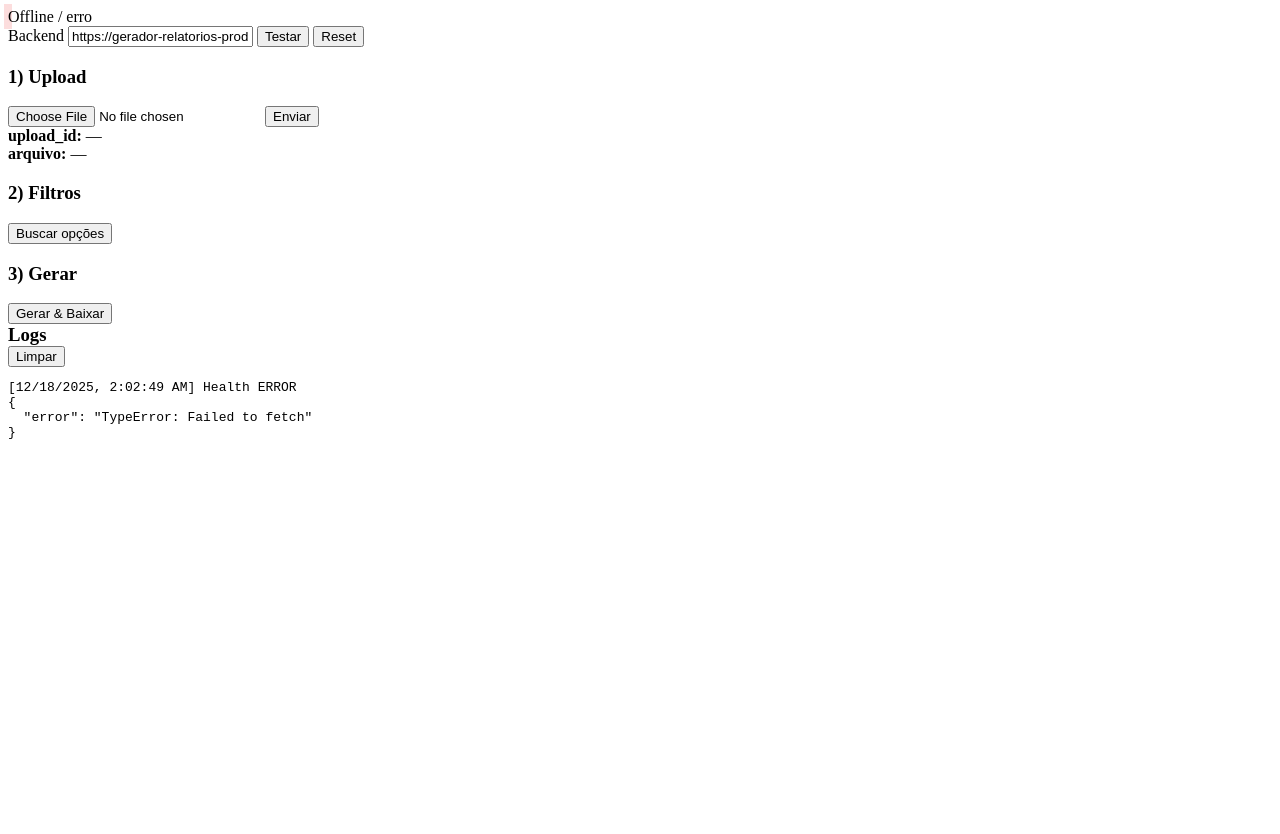
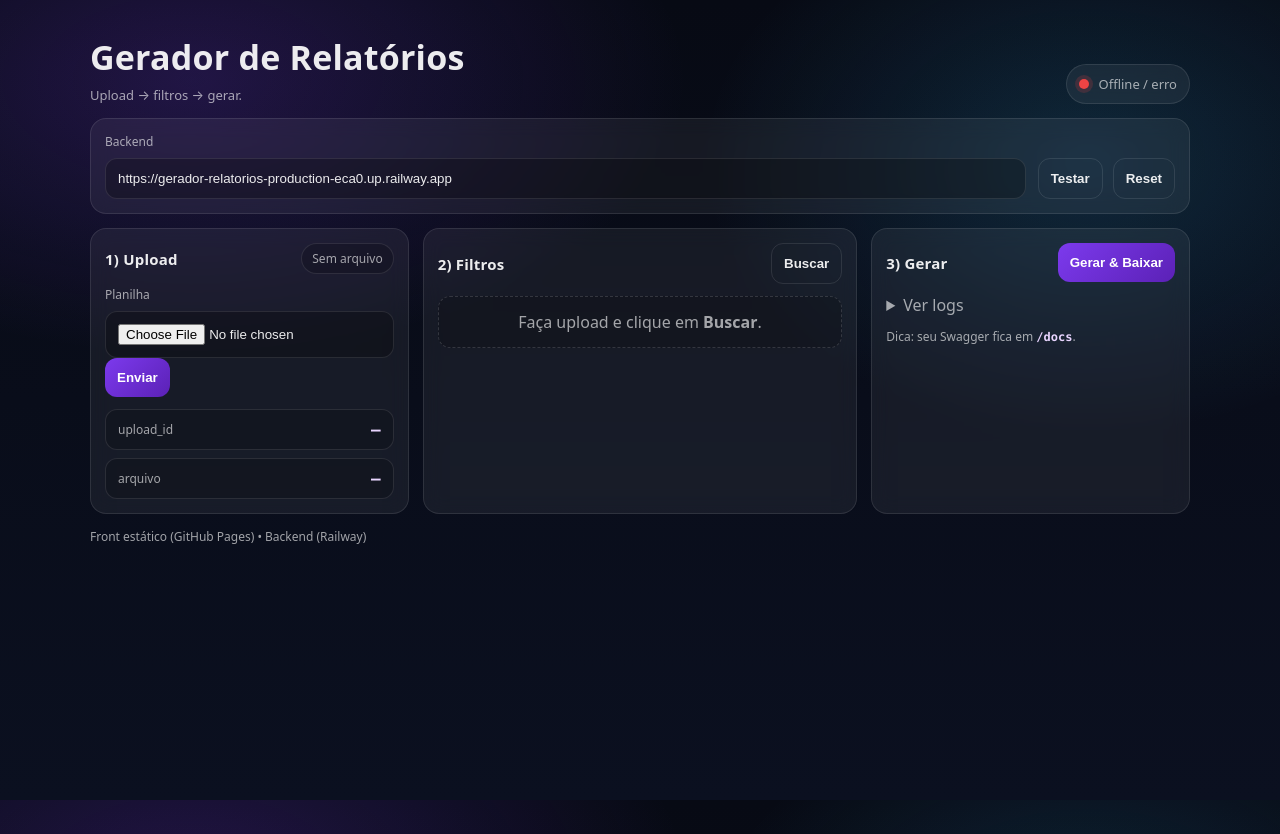
Before and after one commit to gabrielpolini22/gerador-relatorios, a plain HTML site: page index.html in a window 1280 px wide. Before the commit the page ends 800 px from the top, so only its background shows below. Drawn offline with Linux system fonts and the light colour scheme; no server answers.

Commit message:
Update index.html

```diff
--- a/index.html
+++ b/index.html
@@ -4,62 +4,106 @@
   <meta charset="UTF-8" />
   <meta name="viewport" content="width=device-width,initial-scale=1" />
   <title>Gerador de Relatórios</title>
+  <link rel="stylesheet" href="./styles.css" />
 </head>
 <body>
+  <main class="container">
+    <header class="topbar">
+      <div>
+        <h1>Gerador de Relatórios</h1>
+        <p>Upload → filtros → gerar.</p>
+      </div>
 
-  <!-- STATUS -->
-  <div class="status-pill">
-    <span id="statusDot" class="dot"></span>
+      <div class="statusPill" id="statusBox" title="Status do backend">
+        <span class="dot" id="statusDot"></span>
         <span id="statusText">Checando…</span>
       </div>
+    </header>
 
-  <!-- API BASE -->
+    <section class="panel">
       <div class="row">
+        <div class="field">
           <label>Backend</label>
-    <input id="apiBase" type="text" placeholder="https://sua-api" />
-
-    <button id="btnHealth" type="button">Testar</button>
-    <button id="btnReset" type="button">Reset</button>
+          <input id="apiBase" type="url" spellcheck="false" />
         </div>
 
-  <!-- UPLOAD -->
-  <div class="card">
-    <h3>1) Upload</h3>
+        <div class="actions">
+          <button class="btn ghost" id="btnHealth">Testar</button>
+          <button class="btn ghost" id="btnReset">Reset</button>
+        </div>
+      </div>
+    </section>
 
+    <section class="grid">
+      <!-- Upload -->
+      <section class="card">
+        <div class="cardHead">
+          <h2>1) Upload</h2>
+          <span class="chip" id="uploadChip">Sem arquivo</span>
+        </div>
+
+        <div class="field">
+          <label>Planilha</label>
           <input id="fileInput" type="file" accept=".xlsx,.xls,.xlsm,.csv" />
-    <button id="btnUpload" type="button">Enviar</button>
+        </div>
+
+        <button class="btn" id="btnUpload">Enviar</button>
 
         <div class="mini">
-      <div><b>upload_id:</b> <span id="uploadId">—</span></div>
-      <div><b>arquivo:</b> <span id="uploadName">—</span></div>
+          <div class="miniRow">
+            <span>upload_id</span>
+            <code id="uploadId">—</code>
+          </div>
+          <div class="miniRow">
+            <span>arquivo</span>
+            <code id="uploadName">—</code>
           </div>
         </div>
+      </section>
 
-  <!-- OPTIONS -->
-  <div class="card">
-    <h3>2) Filtros</h3>
-
-    <button id="btnOptions" type="button">Buscar opções</button>
-    <div id="optionsArea"></div>
+      <!-- Opções -->
+      <section class="card">
+        <div class="cardHead">
+          <h2>2) Filtros</h2>
+          <button class="btn ghost" id="btnOptions">Buscar</button>
         </div>
 
-  <!-- GERAR -->
-  <div class="card">
-    <h3>3) Gerar</h3>
+        <div id="optionsArea" class="optionsArea">
+          <div class="empty">
+            Faça upload e clique em <b>Buscar</b>.
+          </div>
+        </div>
+      </section>
 
-    <button id="btnGerar" type="button">Gerar & Baixar</button>
+      <!-- Gerar -->
+      <section class="card">
+        <div class="cardHead">
+          <h2>3) Gerar</h2>
+          <button class="btn" id="btnGerar">Gerar & Baixar</button>
         </div>
 
-  <!-- LOG -->
-  <div class="card">
-    <div class="row">
-      <h3 style="margin:0;">Logs</h3>
-      <button id="btnClearLog" type="button">Limpar</button>
+        <details class="details">
+          <summary>Ver logs</summary>
+          <div class="log">
+            <div class="logHead">
+              <span>Logs</span>
+              <button class="btn tiny ghost" id="btnClearLog">Limpar</button>
             </div>
             <pre id="log"></pre>
           </div>
+        </details>
 
-  <!-- IMPORTA SEU JS NO FINAL -->
+        <div class="hint">
+          Dica: seu Swagger fica em <code>/docs</code>.
+        </div>
+      </section>
+    </section>
+
+    <footer class="footer">
+      Front estático (GitHub Pages) • Backend (Railway)
+    </footer>
+  </main>
+
   <script src="./app.js"></script>
 </body>
 </html>
```
Lines whose indentation alone changed are shown as unchanged.
